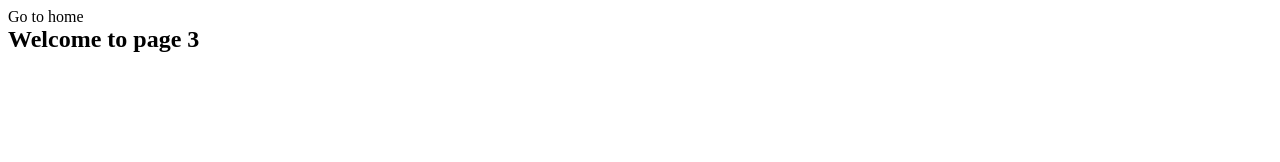
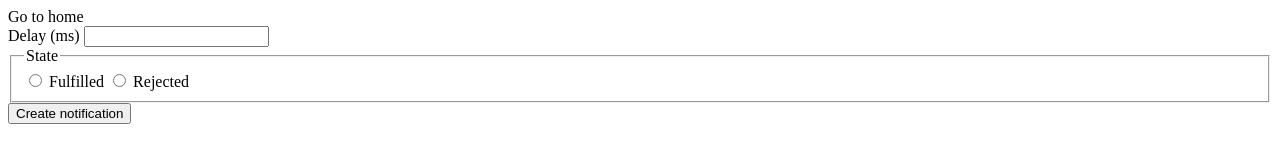
Before and after one commit to HannaTkachenko2204/goit-js-hw-10, a website built with Vite: page src/2-snackbar.html in a window 1280 px wide. Built offline with nearby package versions, Linux system fonts and the light colour scheme.

Commit message:
iziToast

```diff
--- a/src/2-snackbar.html
+++ b/src/2-snackbar.html
@@ -10,8 +10,29 @@
   <body>
     <section>
       <a href="./index.html">Go to home</a>
-      <h1>Welcome to page 3</h1>
     </section>
+
+    <form class="form">
+      <label>
+        Delay (ms)
+        <input type="number" name="delay" required />
+      </label>
+
+      <fieldset>
+        <legend>State</legend>
+        <label>
+          <input type="radio" name="state" value="fulfilled" required />
+          Fulfilled
+        </label>
+        <label>
+          <input type="radio" name="state" value="rejected" required />
+          Rejected
+        </label>
+      </fieldset>
+
+      <button type="submit">Create notification</button>
+    </form>
+
     <script type="module" src="./js/2-snackbar.js"></script>
   </body>
 </html>
--- a/src/js/2-snackbar.js
+++ b/src/js/2-snackbar.js
@@ -1 +1,2 @@
-console.log("Snackbar");
+import iziToast from "izitoast";
+import "izitoast/dist/css/iziToast.min.css";
```
